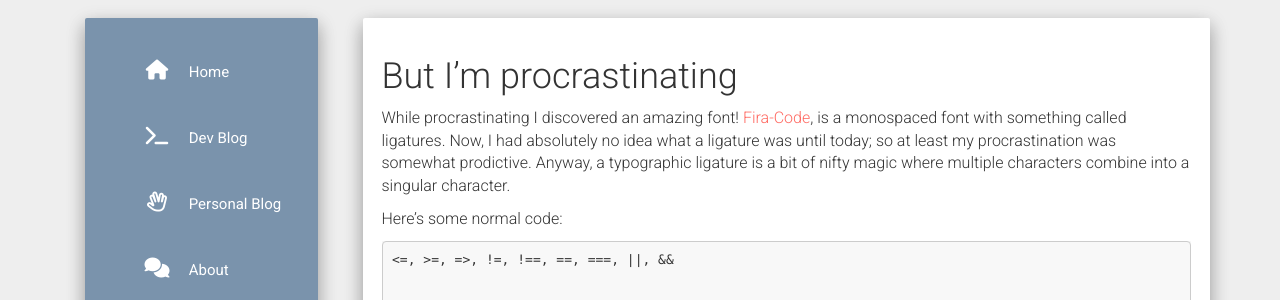
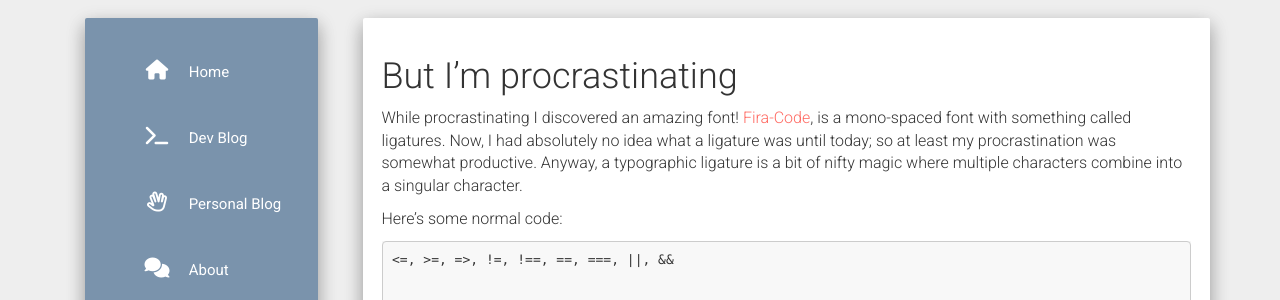
Before and after one commit to Astjust1/Blog, a Jekyll site: the page built from devBlog/_posts/2017-10-13-I-should-be-coding.md, in a window 1280 px wide. Shown: the part 264-564 px from the top of the page. Built offline with Jekyll 4.4.1, drawn with Linux system fonts in a browser that asks for light colours; nearby versions of some CDN libraries; comment, search, counter and statistics services are not loaded.

Commit message:
Fixed some typos

```diff
--- a/devBlog/_posts/2017-10-13-I-should-be-coding.md
+++ b/devBlog/_posts/2017-10-13-I-should-be-coding.md
@@ -8,7 +8,7 @@ show: true
 ---
 # But I'm procrastinating #
 
-While procrastinating I discovered an amazing font! [Fira-Code](https://github.com/tonsky/FiraCode), is a monospaced font with something called ligatures. Now, I had absolutely no idea what a ligature was until today; so at least my procrastination was somewhat prodictive. Anyway, a typographic ligature is a bit of nifty magic where multiple characters combine into a singular character.
+While procrastinating I discovered an amazing font! [Fira-Code](https://github.com/tonsky/FiraCode), is a mono-spaced font with something called ligatures. Now, I had absolutely no idea what a ligature was until today; so at least my procrastination was somewhat productive. Anyway, a typographic ligature is a bit of nifty magic where multiple characters combine into a singular character.
 
 Here's some normal code:
 
```
Also changed, not shown: devBlog/_posts/2017-05-17-my-personal-site.md (+2 -0 lines), devBlog/_posts/2017-05-23-thoughts-on-restrictive-frameworks.md (+5 -1 lines).
